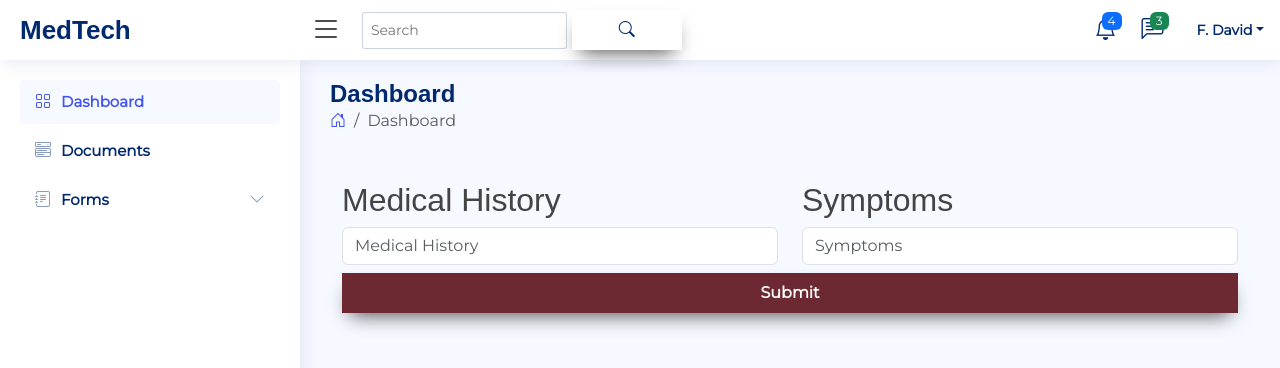
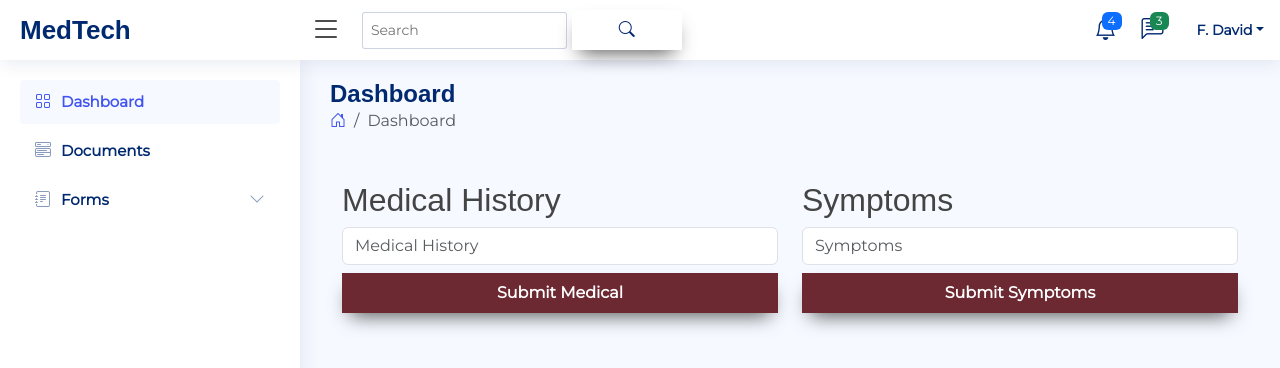
Before and after one commit to sid172014/MedTech-Reformed, a React (Vite) app in the folder frontend/: page /loggedIn in a window 1280 px wide. Shown: the top 368 px of the page. Built offline with nearby package versions, Linux system fonts and the light colour scheme.

Commit message:
Third Commit

```diff
--- a/frontend/src/components/main/Sections/MainSection.jsx
+++ b/frontend/src/components/main/Sections/MainSection.jsx
@@ -1,14 +1,27 @@
-import { BrowserRouter,Routes,Route } from "react-router-dom"
+import {ToastContainer, toast} from 'react-toastify';
 import PageTitle from "./PageTitle"
 import './main.css'
-
+import 'react-toastify/dist/ReactToastify.css';
 import Dashboard from "./pages/Dashboard"
 
 const MainSection = ({componentSelected}) => {
 
 
+
   return (
     <main id="mainSection" className="main" style={{marginLeft:"300px"}}>
+      <ToastContainer
+position="top-right"
+autoClose={1000}
+hideProgressBar={false}
+newestOnTop={false}
+closeOnClick
+rtl={false}
+pauseOnFocusLoss
+draggable
+pauseOnHover
+theme="dark"
+/>
       <PageTitle title={componentSelected}></PageTitle>
       <Dashboard></Dashboard>
     </main>
--- a/frontend/src/components/main/Sections/pages/Dashboard.jsx
+++ b/frontend/src/components/main/Sections/pages/Dashboard.jsx
@@ -1,6 +1,6 @@
 import { useState } from "react";
 import './dashboard.css'
-
+import {toast} from 'react-toastify';
 import axios from 'axios';
 
 // Importing Raw Data
@@ -76,9 +76,7 @@ const Dashboard = () => {
     };
 
 
-    // Submit Final Info
-    const handleSubmit = async () => {
-        console.log("Submit clicked");
+    const handleSubmitMedicalCondition = async () => {
       if(selectedItems1.length > 0){
         const conditions = data.filter((item) => {
             if(selectedItems1.includes(item.medicalcondition)){
@@ -90,20 +88,40 @@ const Dashboard = () => {
             return [item.tests.split(','),item.severity];
         });
 
-            console.log(tests);
         settestsRecommended((prev) => {
 
-              const newObject = [...prev];
+          const newObject = [];
           tests.forEach((test) => {
               newObject.push({
                 tests: test[0],
                 severity : test[1]
               })
           });
-              console.log(newObject);
+
+          const triggerUpdate = async () => {
+            const tests = newObject.map((item) => {
+              return item.tests;
+            });
+
+            console.log("Medical ", selectedItems1);
+            console.log("Test " , tests.flat());
+            const response = await axios.patch('http://localhost:3000/users/update', {
+              medicalHistory : selectedItems1,
+              tests : tests.flat()
+            });
+            toast.success("Processing Your Data");
+            console.log(response.data);
+          };
+          triggerUpdate();
+
           return newObject;
         });
     }
+    }
+
+    // Submit Final Info
+    const handleSubmitSymptoms = async () => {
+        console.log("Submit clicked");
         if(selectedItems2.length > 0){
             const json = {
                 symptoms:""
@@ -125,8 +143,23 @@ const Dashboard = () => {
             });
 
             settestsRecommended((prev) => {
-              const newObject = [...prev,{tests : tests[0][0], severity : tests[0][1]}];
+              const newObject = [{tests : tests[0][0], severity : tests[0][1]}];
               console.log(newObject);
+
+              const triggerUpdate = async () => {
+                const tests = newObject.map((item) => {
+                  return item.tests;
+                });
+
+                console.log(tests[0]);
+                const response = await axios.patch('http://localhost:3000/users/update', {
+                  tests : tests[0]
+                });
+                toast.success("Processing Your Data");
+                console.log(response.data);
+              };
+              triggerUpdate();
+
               return newObject;
             });
 
@@ -215,8 +248,11 @@ const Dashboard = () => {
             </div>
           </div>
 
-            <div className="col-md-12">
-                <button onClick={handleSubmit} style={{width:"100%"}}>Submit</button>
+            <div className="col-md-6">
+                <button onClick={handleSubmitMedicalCondition} style={{width:"100%"}}>Submit Medical</button>
+            </div>
+            <div className="col-md-6">
+                <button onClick={handleSubmitSymptoms} style={{width:"100%"}}>Submit Symptoms</button>
             </div>
 
 
```
Also changed, not shown: 2 other files (tests, documents, lock files or other folders). Lines whose indentation alone changed are shown as unchanged.
